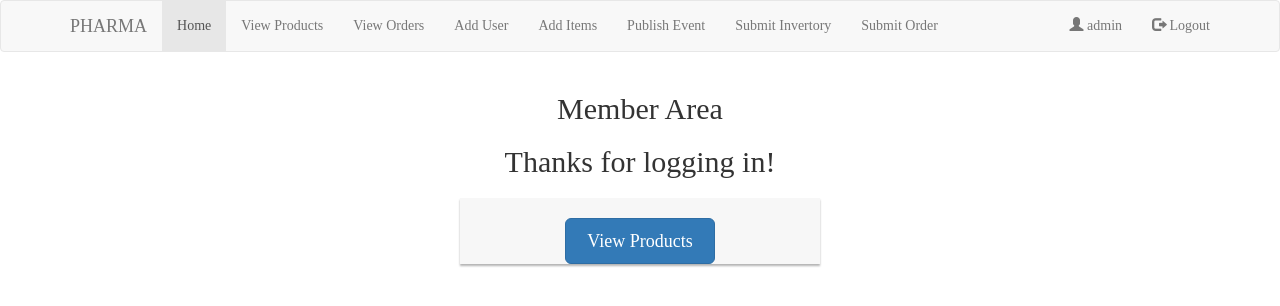
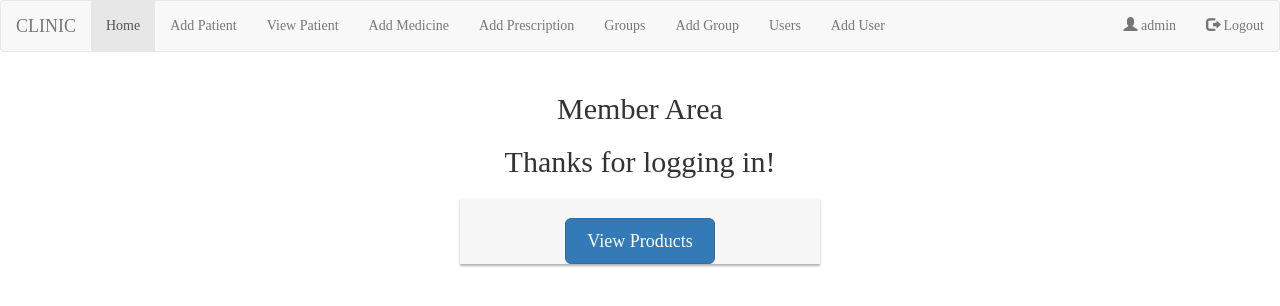
Before and after one commit to Houssam-Sawan/clinic, a PHP site: page /index.php in a window 1280 px wide. Shown: the top 306 px of the page. Run offline with PHP 8.4, Linux system fonts and the light colour scheme; a user stored in the database is signed in.

Commit message:
navbar adjustment

```diff
--- a/nav.php
+++ b/nav.php
@@ -1,58 +1,46 @@
     <nav class="navbar navbar-default">
-        <div class="container">
+        <div class="container-fluid">
             <div class="navbar-header">
-                <a class="navbar-brand" href="index.php">PHARMA</a>
+                <a class="navbar-brand" href="index.php">CLINIC</a>
             </div>
             <ul class="nav navbar-nav">
                 <li class="active">
                     <a href="index.php">Home</a>
                 </li>
             <?php
-            if(@$_SESSION['Username'] == 'admin' ){
+            if(@$_SESSION['Username'] == 'admin'){
                 echo '<li>
-                        <a href="viewproducts.php">View Products</a>
+                        <a href="addpatient.php">Add Patient</a>
                     </li>
                     <li>
-                        <a href="vieworders.php">View Orders</a>
+                        <a href="viewpatients.php">View Patient</a>
                     </li>
                     <li>
-                        <a href="register.php"> Add User</a>
+                        <a href="adddrugitem.php">Add Medicine</a>
                     </li>
                     <li>
-                        <a href="additem.php"> Add Items</a>
+                        <a href="addprescription.php">Add Prescription</a>
                     </li>
                     <li>
-                        <a href="addnews.php"> Publish Event</a>
+                        <a href="groups.php">Groups</a>
+                    </li>
+                    <li>
+                        <a href="addgroup.php">Add Group</a>
+                    </li>
+                    <li>
+                        <a href="users.php">Users</a>
+                    </li>
+                    <li>
+                        <a href="adduser.php">Add User</a>
                     </li>';
             }
             if(@$_SESSION['LoggedIn'] == 1 ){
-                echo '<li>
-                        <a href="submitinventory.php">Submit Invertory</a>
-                    </li>';
-                echo '<li>
-                        <a href="submitorder.php">Submit Order</a>
-                    </li>';
+
             }
             ?>
             </ul>
             <ul class="nav navbar-nav navbar-right">
-<!--
-                <li>
-                    <a href="register.php">
-                        <span class="glyphicon glyphicon-user"></span> Sign Up</a>
-                </li>
-                <li>
-                    <a href="index.php">
-                        <span class="glyphicon glyphicon-log-in"></span> Login</a>
-                </li>
-                <li>
-                    <a href="logout.php">
-                        <span class="glyphicon glyphicon-log-out"></span> Logout</a>
-                </li>
-                <li>
-                    <a href="#">testseparator</a>
-                </li>
--->
+
                 <?php
                 if(@$_SESSION['LoggedIn'] == 1 ){
                     echo '<li>
```
